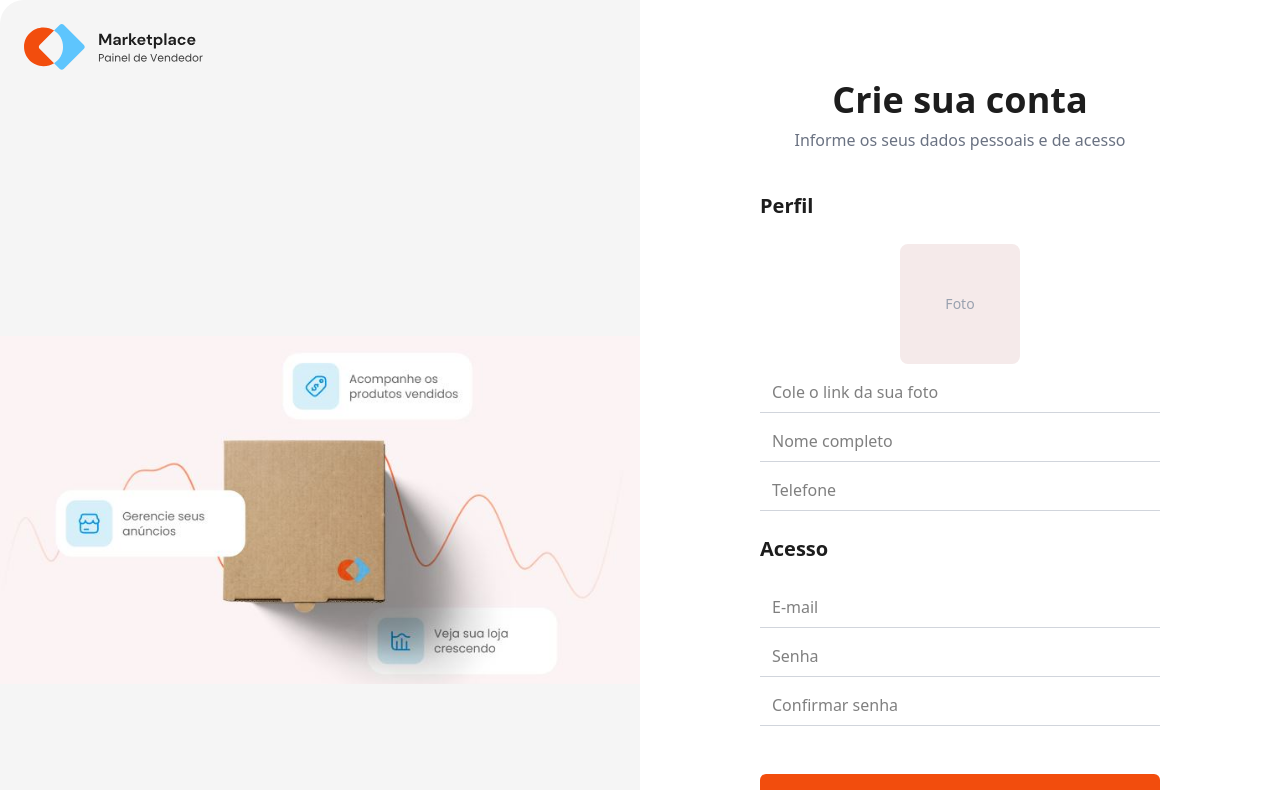
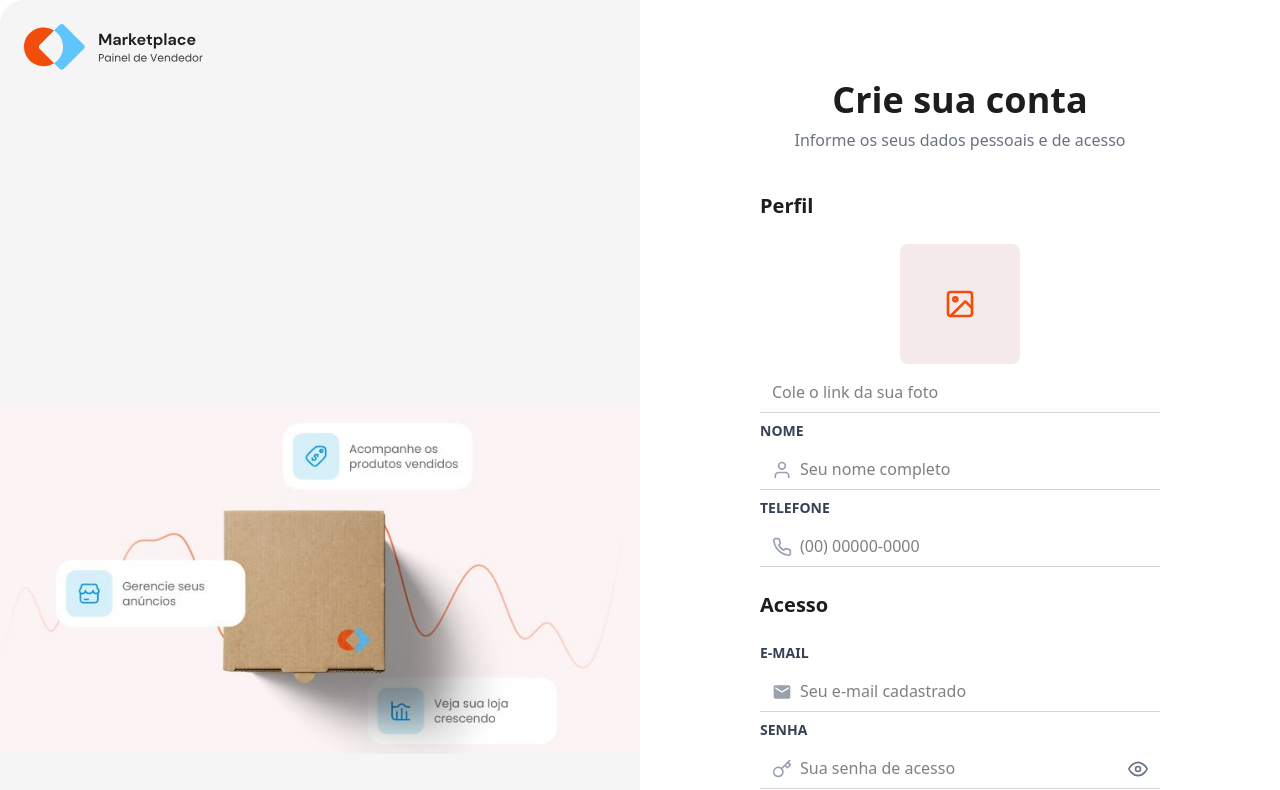
Before and after one commit to fbmcarmo/painel-controle-vendedor, a Next.js app: page /cadastrar in a window 1280 px wide. Shown: the top 790 px of the page. Built offline with nearby package versions, Linux system fonts and the light colour scheme.

Commit message:
Novas alterações

```diff
--- a/src/pages/cadastrar/index.jsx
+++ b/src/pages/cadastrar/index.jsx
@@ -1,14 +1,16 @@
 import { useState } from "react";
 import { useRouter } from "next/router";
-import { toast } from 'react-toastify';
+import { toast } from "react-toastify";
 import instance from "@/api/instance";
+
+import { FiUser, FiPhone, FiKey, FiEye, FiEyeOff, FiImage } from "react-icons/fi";
+import { MdEmail } from "react-icons/md";
 
 export default function Cadastrar() {
   const router = useRouter();
 
   const [showPassword, setShowPassword] = useState(false);
   const [showConfirm, setShowConfirm] = useState(false);
-  const [senhaFocada, setSenhaFocada] = useState(false);
 
   const [fotoPerfil, setFotoPerfil] = useState("");
   const [nome, setNome] = useState("");
@@ -37,16 +39,16 @@ export default function Cadastrar() {
     }
 
     try {
-      await instance.post('/users', {
+      await instance.post("/users", {
         banner: fotoPerfil,
         name: nome,
         telefone: telefone,
         email: email,
-        password: senha
+        password: senha,
       });
 
       toast.success("Cadastro realizado com sucesso!");
-      router.push('/login');
+      router.push("/login");
     } catch (error) {
       console.error("Erro ao cadastrar:", error);
       toast.error("Erro ao cadastrar usuário. Verifique os dados ou tente novamente.");
@@ -55,11 +57,7 @@ export default function Cadastrar() {
 
   return (
     <div className="relative flex w-full min-h-screen">
-      <img
-        src="/logo2.svg"
-        alt="logo2"
-        className="absolute top-6 left-6 w-[180px] h-auto"
-      />
+      <img src="/logo2.svg" alt="logo2" className="absolute top-6 left-6 w-[180px] h-auto" />
 
       <div className="w-1/2 flex items-center justify-center bg-[#F5F5F5] rounded-l-3xl overflow-hidden">
         <img
@@ -81,7 +79,9 @@ export default function Cadastrar() {
               {fotoPerfil ? (
                 <img src={fotoPerfil} alt="Foto Perfil" className="w-full h-full object-cover" />
               ) : (
-                <div className="flex w-full h-full items-center justify-center text-gray-400 text-sm">Foto</div>
+                <div className="flex w-full h-full items-center justify-center">
+                  <FiImage size={32} color="#F24D0D" />
+                </div>
               )}
             </div>
             <input
@@ -91,46 +91,84 @@ export default function Cadastrar() {
               onChange={(e) => setFotoPerfil(e.target.value)}
               className="border-b border-gray-300 focus:border-[#F24D0D] outline-none px-3 py-2"
             />
+
+            <label className="text-sm font-semibold text-gray-700">NOME</label>
+            <div className="relative">
+              <FiUser size={20} className="absolute left-3 top-1/2 -translate-y-1/2 text-gray-400" />
               <input
                 type="text"
-              placeholder="Nome completo"
+                placeholder="Seu nome completo"
                 value={nome}
                 onChange={(e) => setNome(e.target.value)}
-              className="border-b border-gray-300 focus:border-[#F24D0D] outline-none px-3 py-2"
+                className="w-full border-b border-gray-300 focus:border-[#F24D0D] outline-none px-10 py-2"
               />
+            </div>
+
+            <label className="text-sm font-semibold text-gray-700">TELEFONE</label>
+            <div className="relative">
+              <FiPhone size={20} className="absolute left-3 top-1/2 -translate-y-1/2 text-gray-400" />
               <input
                 type="text"
-              placeholder="Telefone"
+                placeholder="(00) 00000-0000"
                 value={telefone}
                 onChange={(e) => setTelefone(e.target.value)}
-              className="border-b border-gray-300 focus:border-[#F24D0D] outline-none px-3 py-2"
+                className="w-full border-b border-gray-300 focus:border-[#F24D0D] outline-none px-10 py-2"
               />
+            </div>
           </div>
 
           <h2 className="text-xl font-semibold text-[#1D1D1D]">Acesso</h2>
 
           <div className="flex flex-col gap-2">
+            <label className="text-sm font-semibold text-gray-700">E-MAIL</label>
+            <div className="relative">
+              <MdEmail size={20} className="absolute left-3 top-1/2 -translate-y-1/2 text-gray-400" />
               <input
                 type="email"
-              placeholder="E-mail"
+                placeholder="Seu e-mail cadastrado"
                 value={email}
                 onChange={(e) => setEmail(e.target.value)}
-              className="border-b border-gray-300 focus:border-[#F24D0D] outline-none px-3 py-2"
+                className="w-full border-b border-gray-300 focus:border-[#F24D0D] outline-none px-10 py-2"
               />
+            </div>
+
+            <label className="text-sm font-semibold text-gray-700">SENHA</label>
+            <div className="relative">
+              <FiKey size={20} className="absolute left-3 top-1/2 -translate-y-1/2 text-gray-400" />
               <input
-              type="password"
-              placeholder="Senha"
+                type={showPassword ? "text" : "password"}
+                placeholder="Sua senha de acesso"
                 value={senha}
                 onChange={(e) => setSenha(e.target.value)}
-              className="border-b border-gray-300 focus:border-[#F24D0D] outline-none px-3 py-2"
+                className="w-full border-b border-gray-300 focus:border-[#F24D0D] outline-none px-10 py-2 pr-10"
               />
+              <button
+                type="button"
+                onClick={() => setShowPassword(!showPassword)}
+                className="absolute right-3 top-1/2 -translate-y-1/2 text-gray-500 hover:text-[#F24D0D] transition"
+              >
+                {showPassword ? <FiEyeOff size={20} /> : <FiEye size={20} />}
+              </button>
+            </div>
+
+            <label className="text-sm font-semibold text-gray-700">CONFIRMAR SENHA</label>
+            <div className="relative">
+              <FiKey size={20} className="absolute left-3 top-1/2 -translate-y-1/2 text-gray-400" />
               <input
-              type="password"
-              placeholder="Confirmar senha"
+                type={showConfirm ? "text" : "password"}
+                placeholder="Confirme sua senha"
                 value={confirmarSenha}
                 onChange={(e) => setConfirmarSenha(e.target.value)}
-              className="border-b border-gray-300 focus:border-[#F24D0D] outline-none px-3 py-2"
+                className="w-full border-b border-gray-300 focus:border-[#F24D0D] outline-none px-10 py-2 pr-10"
               />
+              <button
+                type="button"
+                onClick={() => setShowConfirm(!showConfirm)}
+                className="absolute right-3 top-1/2 -translate-y-1/2 text-gray-500 hover:text-[#F24D0D] transition"
+              >
+                {showConfirm ? <FiEyeOff size={20} /> : <FiEye size={20} />}
+              </button>
+            </div>
           </div>
 
           <button
--- a/src/pages/login/index.jsx
+++ b/src/pages/login/index.jsx
@@ -1,11 +1,14 @@
 import { useState } from "react";
 import { useRouter } from "next/router";
 import instance from "@/api/instance";
-import { toast } from 'react-toastify';
+import { toast } from "react-toastify";
+import { MdEmail } from "react-icons/md";
+import { FiKey, FiEye, FiEyeOff } from "react-icons/fi";
 
 export default function Login() {
   const [email, setEmail] = useState("");
   const [senha, setSenha] = useState("");
+  const [mostrarSenha, setMostrarSenha] = useState(false);
   const router = useRouter();
 
   async function handleSubmit(event) {
@@ -35,8 +38,6 @@ export default function Login() {
       console.log("Erro ao fazer login:", error);
       toast.error("Erro ao fazer login");
     }
-
-
   }
 
   return (
@@ -57,20 +58,46 @@ export default function Login() {
         <h1 className="text-4xl font-bold mb-2 text-[#1D1D1D]">Acesse sua conta</h1>
         <p className="text-gray-500 mb-10">Informe seu e-mail e senha para entrar</p>
         <form onSubmit={handleSubmit} className="w-full max-w-[400px] flex flex-col gap-6">
+          {/* Label E-mail */}
+          <label className="text-sm font-semibold text-gray-700">E-MAIL</label>
+          <div className="relative">
+            <MdEmail
+              size={20}
+              className="absolute left-3 top-1/2 -translate-y-1/2 text-gray-400"
+            />
             <input
               type="email"
-            placeholder="E-mail"
+              placeholder="Seu e-mail cadastrado"
               value={email}
               onChange={(e) => setEmail(e.target.value)}
-            className="border-b border-gray-300 focus:border-[#F24D0D] outline-none px-3 py-2"
+              className="w-full border-b border-gray-300 focus:border-[#F24D0D] outline-none px-10 py-2"
+            />
+          </div>
+
+          {/* Label Senha */}
+          <label className="text-sm font-semibold text-gray-700 mt-4">SENHA</label>
+          <div className="relative">
+            <FiKey
+              size={20}
+              className="absolute left-3 top-1/2 -translate-y-1/2 text-gray-400"
             />
             <input
-            type="password"
-            placeholder="Senha"
+              type={mostrarSenha ? "text" : "password"}
+              placeholder="Sua senha de acesso"
               value={senha}
               onChange={(e) => setSenha(e.target.value)}
-            className="border-b border-gray-300 focus:border-[#F24D0D] outline-none px-3 py-2"
+              className="w-full border-b border-gray-300 focus:border-[#F24D0D] outline-none px-10 py-2 pr-10"
             />
+            <button
+              type="button"
+              onClick={() => setMostrarSenha(!mostrarSenha)}
+              className="absolute right-3 top-1/2 -translate-y-1/2 text-gray-500 hover:text-[#F24D0D] transition"
+              aria-label={mostrarSenha ? "Ocultar senha" : "Mostrar senha"}
+            >
+              {mostrarSenha ? <FiEyeOff size={20} /> : <FiEye size={20} />}
+            </button>
+          </div>
+
           <button
             type="submit"
             className="mt-6 w-full py-3 rounded-md bg-[#F24D0D] hover:bg-[#F24D0D]/80 text-white font-semibold transition"
```
Also changed, not shown: src/pages/dashboard/index.jsx (+30 -14 lines). Lines whose indentation alone changed are shown as unchanged.
